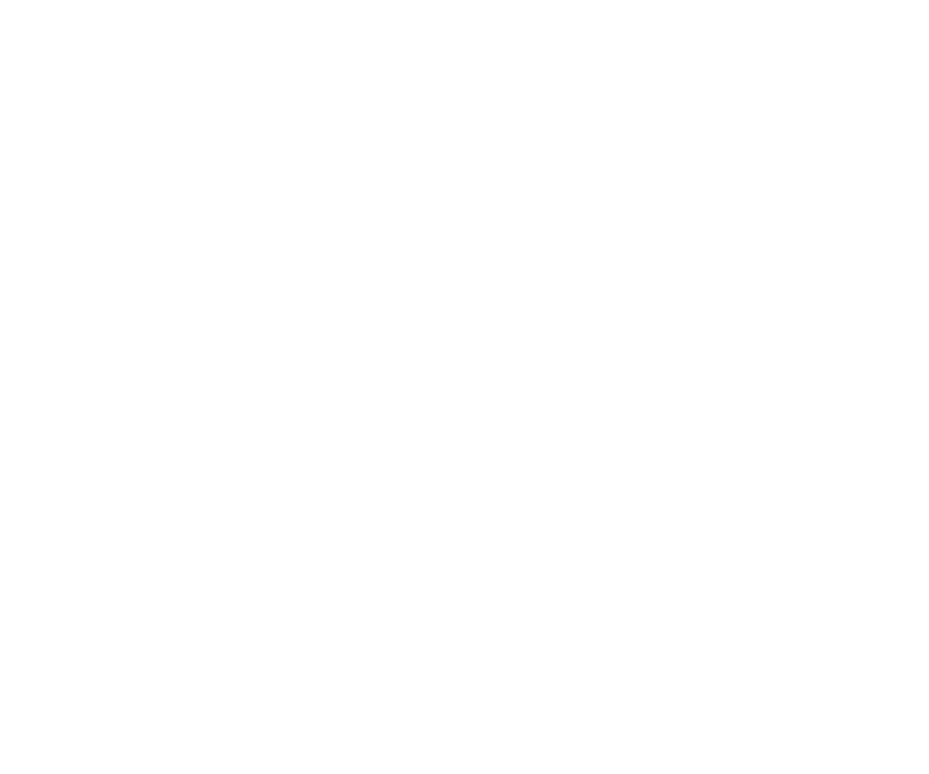
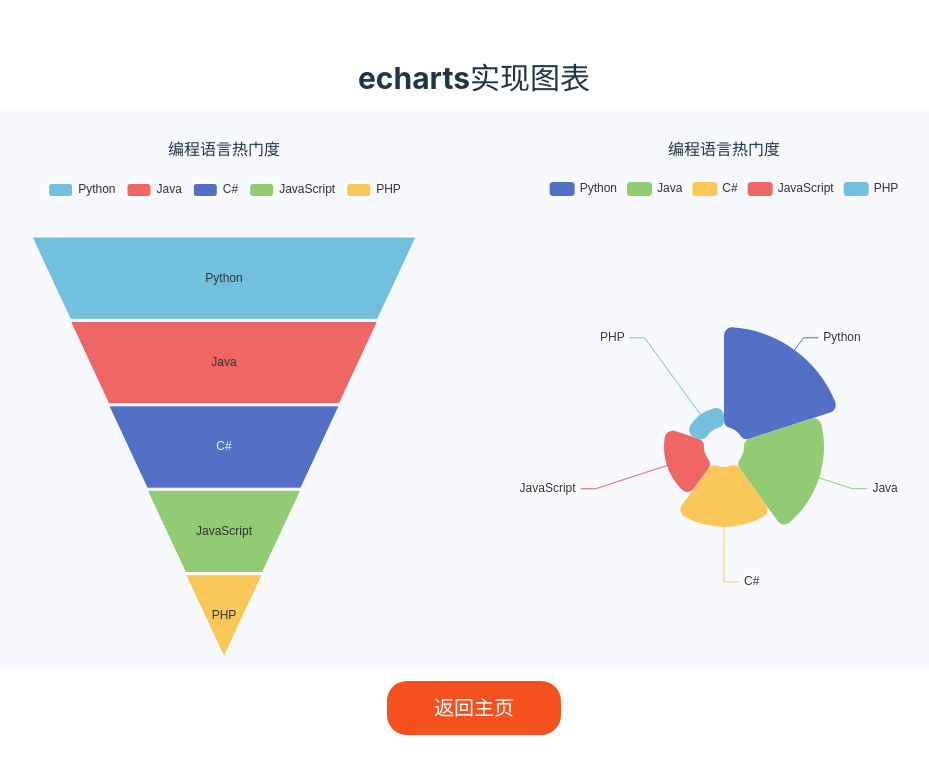
Before and after one commit to Emmally/visualization-demo, a Vue app: page /#/chart in a window 1280 px wide. Before the commit this address had no page. Shown: the top 774 px of the page, without its empty margins (166-1095 px from the left). Built offline with nearby package versions, Linux system fonts and the light colour scheme.

Commit message:
feat: echarts实现图表

```diff
--- a/src/App.vue
+++ b/src/App.vue
@@ -18,6 +18,7 @@
 import cubeBg from '@/assets/images/cube/bg.jpg'
 import earthBg from '@/assets/images/earth/bg.jpg'
 import lottieBg from '@/assets/images/lottie/bg.png'
+import chartBg from '@/assets/images/chart/bg.jpg'
 const route = useRoute();
 const menuList=[
   {
@@ -34,6 +35,11 @@
     name: 'lottie',
     imgUrl:lottieBg,
     des:'lottie-web实现动画'
+  },
+  {
+    name: 'chart',
+    imgUrl:chartBg,
+    des:'echarts实现图表'
   }
 ]
 </script>
@@ -43,7 +49,7 @@
   display: flex;
   flex-wrap: wrap;
   justify-content: center;
-  justify-items: center;
+  align-content: center;
 }
 .card{
   width: 250px;
--- a/src/components/layout.vue
+++ b/src/components/layout.vue
@@ -31,7 +31,7 @@
    margin-bottom:10px;
 }
 .container{
-    width:100%;
+    width:1000px;
     height: 100%;
 }
 .button {
--- a/src/router/routes.ts
+++ b/src/router/routes.ts
@@ -13,6 +13,11 @@
         name:'lottie',
         path:'/lottie',
         component:()=>import('../views/lottie/index.vue')
+    },
+    {
+        name:'chart',
+        path:'/chart',
+        component:()=>import('../views/chart/index.vue')
     }
 ]
 export default routes
--- /dev/null
+++ b/src/views/chart/funnel.vue
@@ -0,0 +1,74 @@
+<template>
+    <p class="chart-title">编程语言热门度</p>
+    <div id="funnel" class="chart"></div>
+</template>
+
+<script setup lang="ts">
+import * as echarts from 'echarts';
+import { onMounted } from 'vue';
+
+onMounted(()=>{
+    const chartDom = document.getElementById('funnel');
+    const myChart = echarts.init(chartDom as HTMLElement);
+    const option = {
+        tooltip: {
+            trigger: 'item',
+            formatter: '{a} <br/>{b} : {c}%'
+        },
+        legend: {
+            data: ['Python', 'Java', 'C#', 'JavaScript', 'PHP']
+        },
+        series: [
+            {
+                name: '编程语言',
+                type: 'funnel',
+                left: '10%',
+                top: 60,
+                bottom: 60,
+                width: '80%',
+                min: 0,
+                max: 100,
+                minSize: '0%',
+                maxSize: '100%',
+                sort: 'descending',
+                gap: 2,
+                label: {
+                    show: true,
+                    position: 'inside'
+                },
+                labelLine: {
+                    length: 10,
+                    lineStyle: {
+                    width: 1,
+                    type: 'solid'
+                    }
+                },
+                itemStyle: {
+                    borderColor: '#fff',
+                    borderWidth: 1
+                },
+                emphasis: {
+                    label: {
+                    fontSize: 20
+                    }
+                },
+                data: [
+                    { value: 60, name: 'C#' },
+                    { value: 40, name: 'JavaScript' },
+                    { value: 20, name: 'PHP' },
+                    { value: 80, name: 'Java' },
+                    { value: 100, name: 'Python' }
+                ]
+            }
+        ]
+    };
+
+    option && myChart.setOption(option);
+})
+</script>
+<style scoped>
+.chart{
+    width: 100%;
+    height: 100%;
+}
+</style>
--- /dev/null
+++ b/src/views/chart/index.vue
@@ -0,0 +1,29 @@
+<template>
+    <layout title="echarts实现图表">
+        <div class="chart-container">
+            <div class="chart-item"><funnel/></div>
+            <div class="chart-item"><pie/></div>
+        </div>
+    </layout>
+</template>
+
+<script setup lang="ts">
+import Layout from '@/components/layout.vue';
+import funnel from './funnel.vue';
+import pie from './pie.vue';
+</script>
+<style scoped>
+.chart-container{
+    width: 100%;
+    background: #F8F8FF;
+    display: flex;
+    flex-wrap: wrap;
+    justify-content: center;
+}
+.chart-item{
+    width:50%;
+    height: 560px;
+    padding:10px;
+    box-sizing: border-box;
+}
+</style>
--- /dev/null
+++ b/src/views/chart/pie.vue
@@ -0,0 +1,46 @@
+<template>
+    <p class="chart-title">编程语言热门度</p>
+    <div id="pie" class="chart"></div>
+</template>
+
+<script setup lang="ts">
+import * as echarts from 'echarts';
+import { onMounted } from 'vue';
+
+onMounted(()=>{
+    const chartDom = document.getElementById('pie');
+    const myChart = echarts.init(chartDom as HTMLElement);
+    const option = {
+        legend: {
+            top: 'top'
+        },
+        series: [
+            {
+            name: '编程语言热门度',
+            type: 'pie',
+            radius: [20, 120],
+            center: ['50%', '50%'],
+            roseType: 'area',
+            itemStyle: {
+                borderRadius: 8
+            },
+            data: [
+                { value: 100, name: 'Python' },
+                { value: 80, name: 'Java' },
+                { value: 60, name: 'C#' },
+                { value: 40, name: 'JavaScript' },
+                { value: 20, name: 'PHP' }
+            ]
+            }
+        ]
+        };
+
+    option && myChart.setOption(option);
+})
+</script>
+<style scoped>
+.chart{
+    width: 100%;
+    height: 100%;
+}
+</style>
```
Also changed, not shown: src/assets/images/chart/bg.jpg (added).
